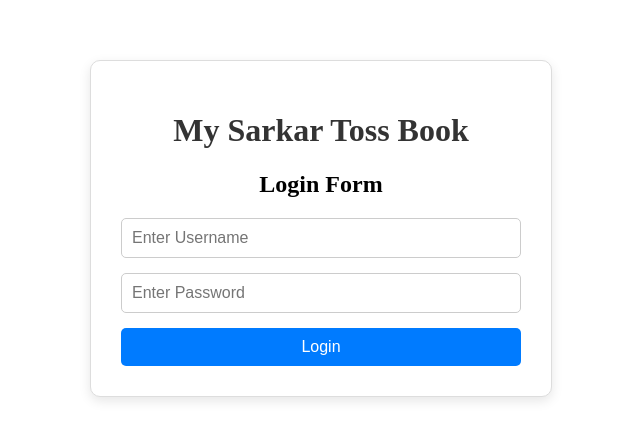
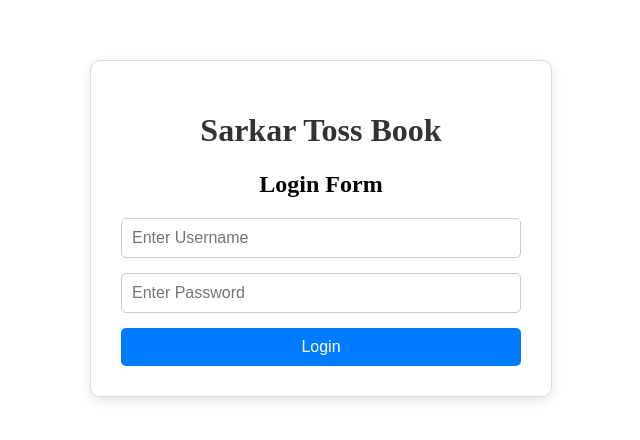
Before and after one commit to iamadityamodi/TossBookPanel, a React app: page / in a window 1280 px wide. Shown: the part 140-580 px from the top of the page, without its empty margins (319-959 px from the left). Built offline with nearby package versions, Linux system fonts and the light colour scheme.

Commit message:
Splash changes

```diff
--- a/src/Login.js
+++ b/src/Login.js
@@ -69,7 +69,7 @@ function Login({ onLogin }) {
 
     return (
         <div style={styles.container}>
-            <h1 style={{ color: "#333" }}>My Sarkar Toss Book</h1>
+            <h1 style={{ color: "#333" }}>Sarkar Toss Book</h1>
             <h2>Login Form</h2>
 
             <form onSubmit={handleSubmit} style={styles.form}>
```
